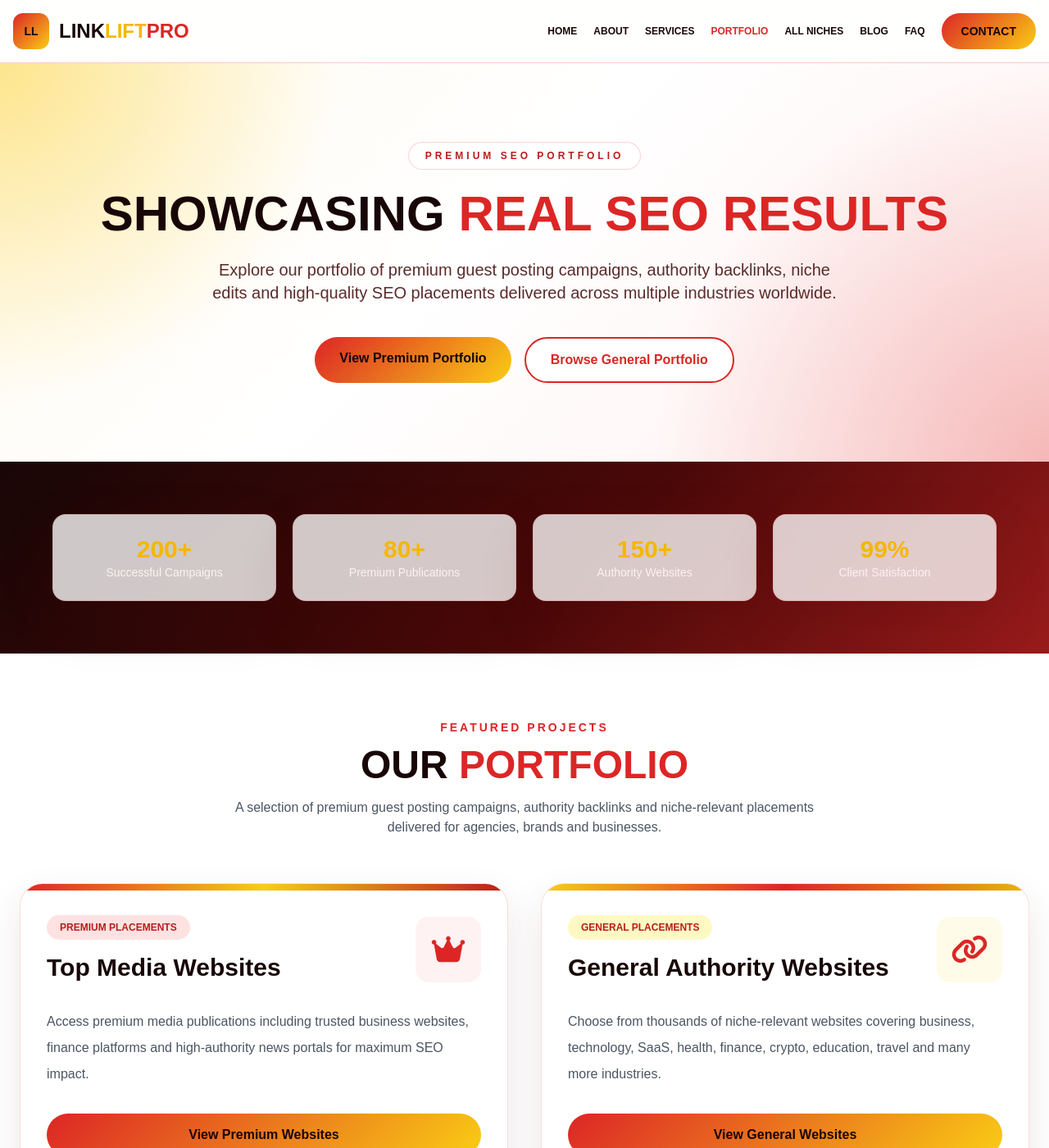
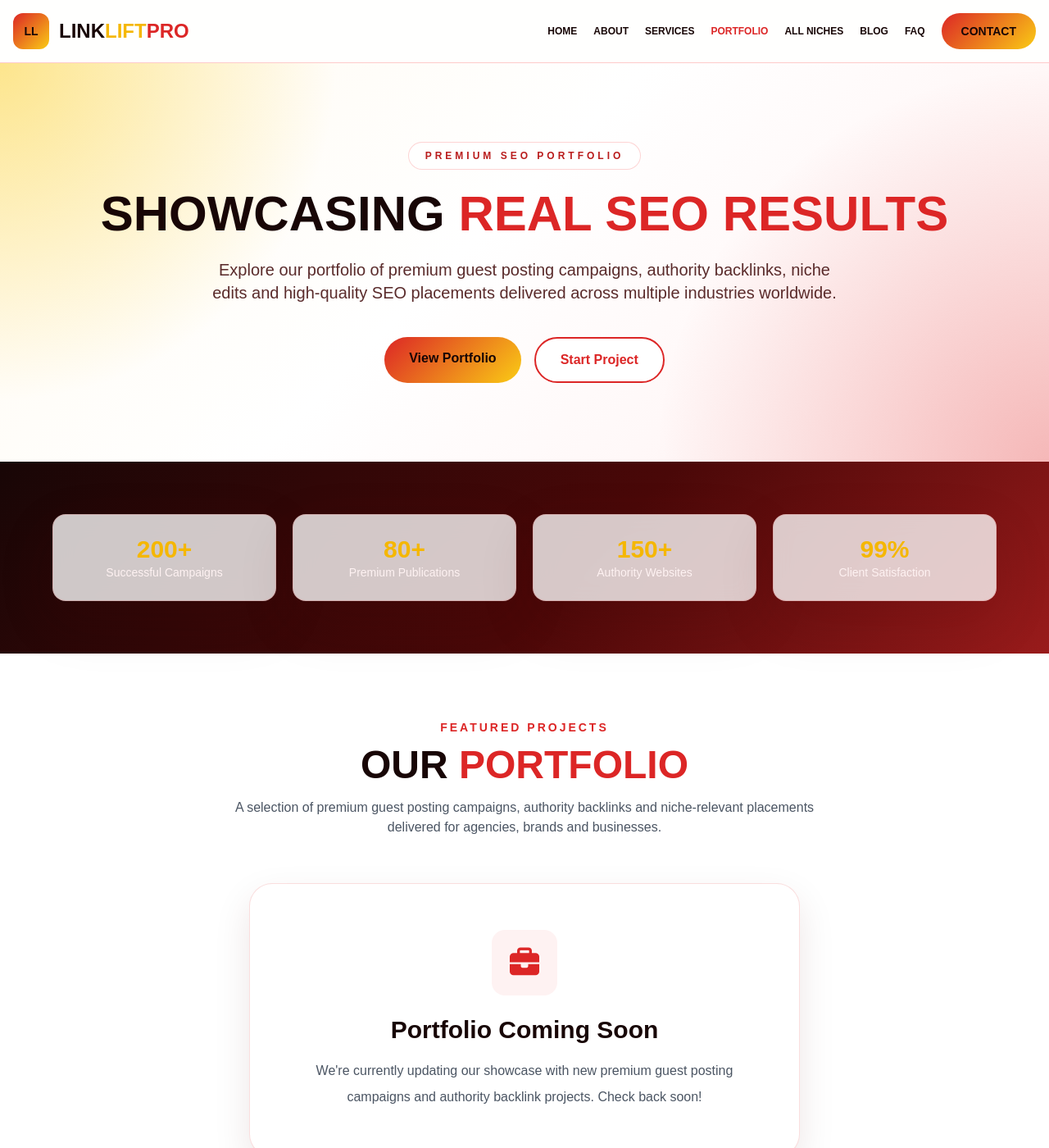
Before and after one commit to Nadeemmayo/linkliftpro.online, a Jekyll site: the page built from portfolio.html, in a window 1280 px wide and 1400 px high. Shown: the whole window at 82% size. Built offline with Jekyll 4.4.1, drawn with Linux system fonts in a browser that asks for light colours; nearby versions of some CDN libraries.

Commit message:
Update portfolio.html

```diff
--- a/portfolio.html
+++ b/portfolio.html
@@ -370,19 +373,19 @@
 
 <div class="flex justify-center gap-4 flex-wrap">
 
-<a href="#premium"
+<a href="#portfolio-projects"
 
 class="main-btn">
 
-View Premium Portfolio
+View Portfolio
 
 </a>
 
-<a href="#general"
+<a href="contact.html"
 
 class="outline-btn">
 
-Browse General Portfolio
+Start Project
 
 </a>
 
@@ -465,9 +468,9 @@
 </div>
 
 </section>
-<!-- PORTFOLIO SECTION -->
+<!-- PORTFOLIO SECTION (Dynamic - Decap CMS / Jekyll Collection: site.portfolio) -->
 
-<section class="py-20 px-6 bg-white">
+<section id="portfolio-projects" class="py-20 px-6 bg-white">
 
 <div class="max-w-7xl mx-auto">
 
@@ -493,134 +496,55 @@
 
 </div>
 
+{% assign portfolio_projects = site.portfolio | reverse %}
+
+{% if portfolio_projects.size > 0 %}
+
 <div class="grid lg:grid-cols-2 gap-10">
 
-<!-- PREMIUM -->
+{% for project in portfolio_projects %}
 
-<div id="premium" class="portfolio-card">
+<div class="portfolio-card">
 
 <div class="h-2 bg-gradient-to-r from-red-600 via-yellow-400 to-red-700"></div>
 
 <div class="p-8">
 
-<div class="flex justify-between items-center mb-8">
+{% if project.featured %}
+<span class="bg-red-100 text-red-700 text-xs font-black uppercase px-4 py-2 rounded-full inline-block mb-5">
+<i class="fas fa-crown mr-2"></i>Featured
+</span>
+{% endif %}
+
+{% if project.image %}
+<div class="w-full rounded-2xl overflow-hidden mb-6">
+<img src="{{ project.image | relative_url }}" alt="{{ project.title }}" class="w-full h-56 object-cover">
+</div>
+{% endif %}
+
+<div class="flex justify-between items-start mb-6">
 
 <div>
 
-<span class="bg-red-100 text-red-700 text-xs font-black uppercase px-4 py-2 rounded-full">
-
-Premium Placements
-
+{% if project.category %}
+<span class="bg-yellow-100 text-red-700 text-xs font-black uppercase px-4 py-2 rounded-full">
+{{ project.category }}
 </span>
+{% endif %}
 
 <h3 class="text-3xl font-black deep-text mt-5">
+{{ project.title }}
+</h3>
 
-Top Media Websites
-
-</h3>
+{% if project.client %}
+<p class="text-sm font-bold text-gray-500 mt-2 uppercase tracking-wide">
+Client: {{ project.client }}
+</p>
+{% endif %}
 
 </div>
 
-<div class="w-20 h-20 rounded-2xl bg-red-50 flex items-center justify-center">
-
-<i class="fas fa-crown text-4xl text-red-600"></i>
-
-</div>
-
-</div>
-
-<p class="text-gray-600 leading-8 mb-8">
-
-Access premium media publications including trusted business websites, finance platforms and high-authority news portals for maximum SEO impact.
-
-</p>
-
-<button onclick="toggleLinks('premiumLinks')"
-
-class="main-btn w-full text-center">
-
-View Premium Websites
-
-</button>
-
-<div id="premiumLinks"
-
-class="hidden mt-8 space-y-4 max-h-[420px] overflow-y-auto custom-scroll">
-
-<a href="https://www.forbes.com/" target="_blank" class="link-item">
-
-Forbes
-
-</a>
-
-<a href="https://finance.yahoo.com/" target="_blank" class="link-item">
-
-Yahoo Finance
-
-</a>
-
-<a href="https://apnews.com/" target="_blank" class="link-item">
-
-AP News
-
-</a>
-
-<a href="https://markets.businessinsider.com/" target="_blank" class="link-item">
-
-Business Insider
-
-</a>
-
-<a href="https://www.benzinga.com/" target="_blank" class="link-item">
-
-Benzinga
-
-</a>
-
-<a href="https://www.livemint.com/" target="_blank" class="link-item">
-
-LiveMint
-
-</a>
-
-<a href="https://www.khaleejtimes.com/" target="_blank" class="link-item">
-
-Khaleej Times
-
-</a>
-
-</div>
-
-</div>
-
-</div>
-<!-- GENERAL PORTFOLIO -->
-
-<div id="general" class="portfolio-card">
-
-<div class="h-2 bg-gradient-to-r from-yellow-400 via-red-600 to-yellow-500"></div>
-
-<div class="p-8">
-
-<div class="flex justify-between items-center mb-8">
-
-<div>
-
-<span class="bg-yellow-100 text-red-700 text-xs font-black uppercase px-4 py-2 rounded-full">
-
-General Placements
-
-</span>
-
-<h3 class="text-3xl font-black deep-text mt-5">
-
-General Authority Websites
-
-</h3>
-
-</div>
-
-<div class="w-20 h-20 rounded-2xl bg-yellow-50 flex items-center justify-center">
+<div class="w-20 h-20 rounded-2xl bg-red-50 flex items-center justify-center flex-shrink-0">
 
 <i class="fas fa-link text-4xl text-red-600"></i>
 
@@ -628,65 +552,57 @@
 
 </div>
 
-<p class="text-gray-600 leading-8 mb-8">
+{% if project.description %}
+<p class="text-gray-600 leading-8 mb-6">
+{{ project.description }}
+</p>
+{% endif %}
 
-Choose from thousands of niche-relevant websites covering business, technology, SaaS, health, finance, crypto, education, travel and many more industries.
+{% if project.content and project.content != "" %}
+<div class="text-gray-600 leading-8 mb-8 prose max-w-none">
+{{ project.content | markdownify }}
+</div>
+{% endif %}
 
-</p>
-
-<button onclick="toggleLinks('generalLinks')"
-class="main-btn w-full text-center">
-
-View General Websites
-
-</button>
-
-<div id="generalLinks"
-class="hidden mt-8 space-y-4 max-h-[420px] overflow-y-auto custom-scroll">
-
-<a href="https://medium.com/" target="_blank" class="link-item">
-Medium
+{% if project.url %}
+<a href="{{ project.url }}" target="_blank" rel="noopener" class="main-btn w-full text-center block">
+Visit Project
 </a>
-
-<a href="https://techbullion.com/" target="_blank" class="link-item">
-TechBullion
-</a>
-
-<a href="https://www.digitaljournal.com/" target="_blank" class="link-item">
-Digital Journal
-</a>
-
-<a href="https://www.analyticsinsight.net/" target="_blank" class="link-item">
-Analytics Insight
-</a>
-
-<a href="https://www.bbntimes.com/" target="_blank" class="link-item">
-BBN Times
-</a>
-
-<a href="https://metapress.com/" target="_blank" class="link-item">
-MetaPress
-</a>
-
-<a href="https://www.businesstomark.com/" target="_blank" class="link-item">
-Business To Mark
-</a>
-
-<a href="https://urbanmatter.com/" target="_blank" class="link-item">
-UrbanMatter
-</a>
-
-<a href="https://todaynews.co.uk/" target="_blank" class="link-item">
-Today News
-</a>
+{% endif %}
 
 </div>
 
 </div>
 
+{% endfor %}
+
 </div>
 
+{% else %}
+
+<div class="max-w-2xl mx-auto text-center portfolio-card p-14">
+
+<div class="w-20 h-20 mx-auto rounded-2xl bg-red-50 flex items-center justify-center mb-6">
+
+<i class="fas fa-briefcase text-4xl text-red-600"></i>
+
 </div>
+
+<h3 class="text-3xl font-black deep-text mb-4">
+
+Portfolio Coming Soon
+
+</h3>
+
+<p class="text-gray-600 leading-8">
+
+We're currently updating our showcase with new premium guest posting campaigns and authority backlink projects. Check back soon!
+
+</p>
+
+</div>
+
+{% endif %}
 
 </div>
 
```
Also changed, not shown: other parts of portfolio.html (+3 -6 lines).
